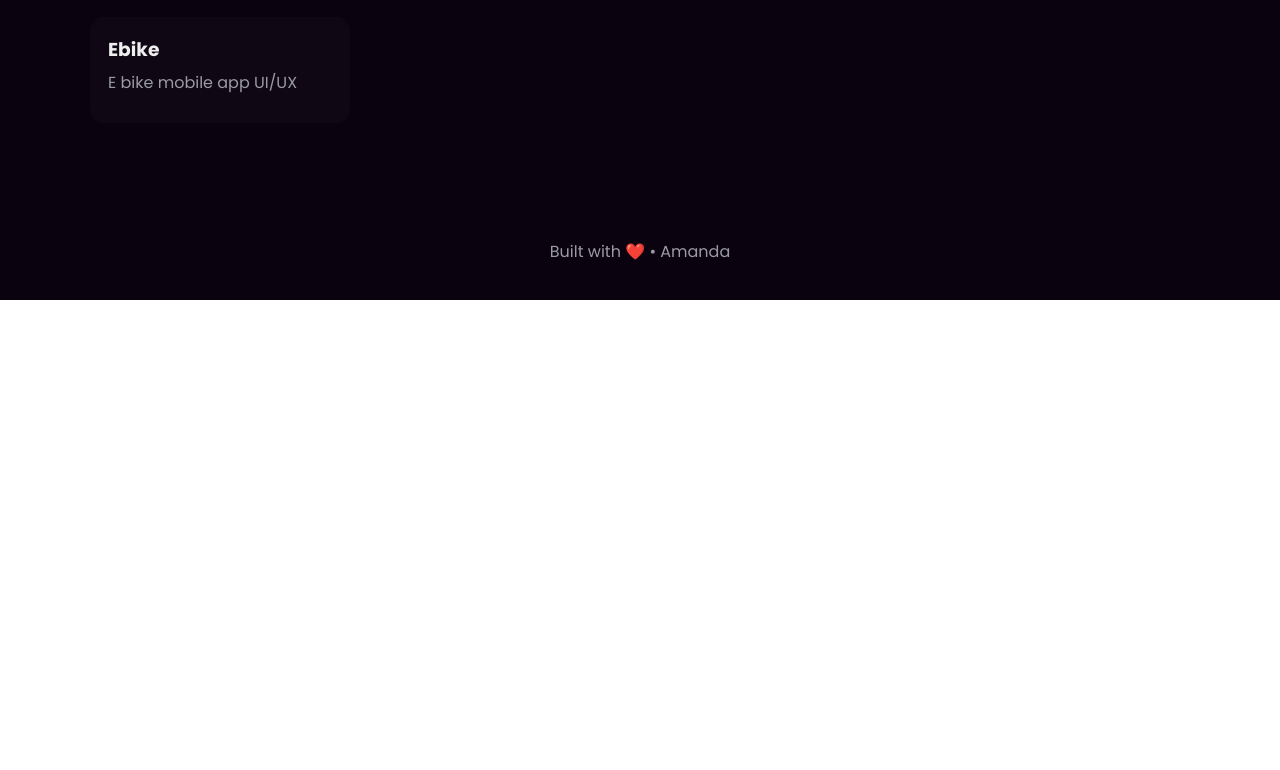
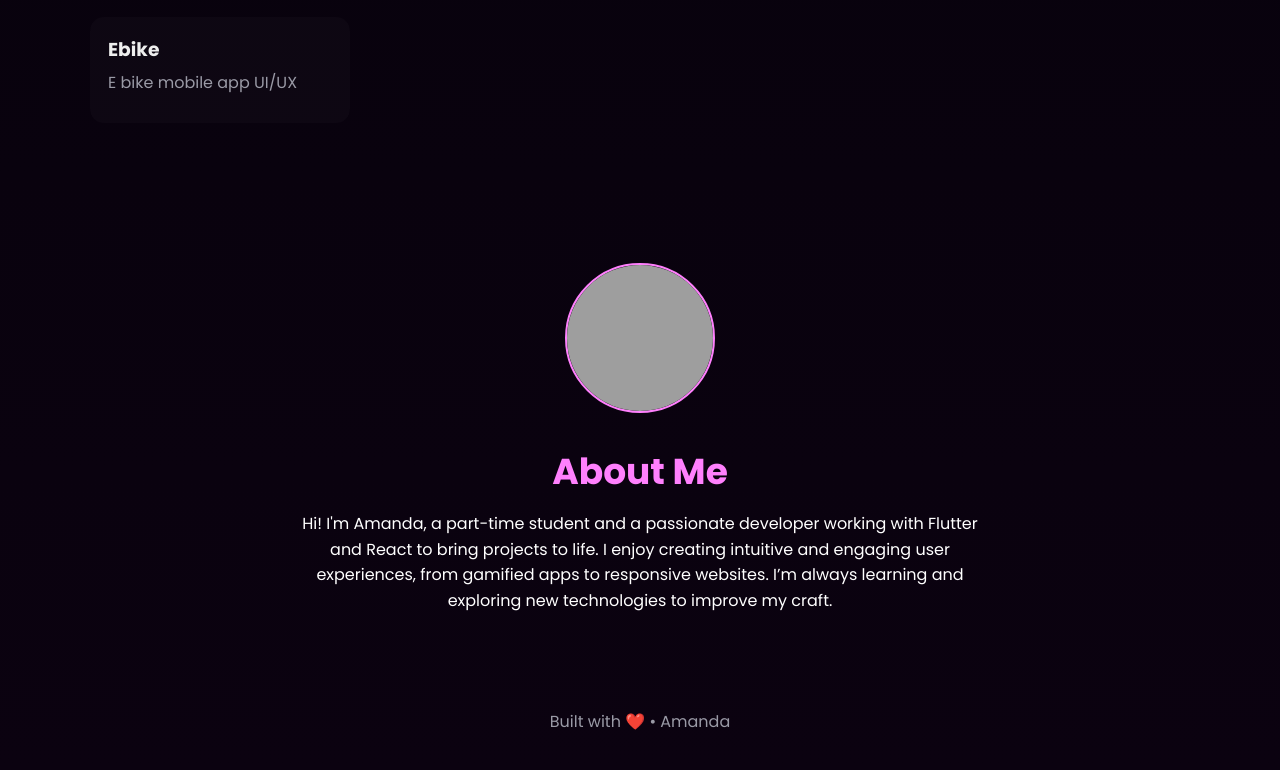
Before and after one commit to amandatheuri/my-portfolio, a plain HTML site: page index.html in a window 1280 px wide. Shown: the part 1014-1784 px from the top of the page. Before the commit the page ends 1314 px from the top, so only its background shows below. Drawn offline with nearby package versions, Linux system fonts and the light colour scheme; grey boxes are pictures that could not be loaded.

Commit message:
added an about section

```diff
--- a/index.html
+++ b/index.html
@@ -246,6 +246,15 @@
   </div>
 </section>
 
+<!-- About Section -->
+<section class="about" id="about-section" style="padding:60px 6vw; text-align:center;">
+  <img src="assets/logo.png" alt="Logo" style="width:150px; height:150px; border-radius:50%; margin-bottom:24px; border:2px solid var(--accent);">
+  <h2 style="font-size:clamp(24px,4vw,36px); color:var(--accent); margin-bottom:12px;">About Me</h2>
+  <p style="max-width:700px; margin:0 auto; color:#fff; font-size:16px; line-height:1.6;">
+    Hi! I'm Amanda, a part-time student and a passionate developer working with Flutter and React to bring projects to life. I enjoy creating intuitive and engaging user experiences, from gamified apps to responsive websites. I’m always learning and exploring new technologies to improve my craft.
+  </p>
+</section>
+
 <!-- Footer -->
 <footer id="contact" style="text-align:center;padding:36px;color:var(--muted)">
   Built with ❤️ • Amanda
```
